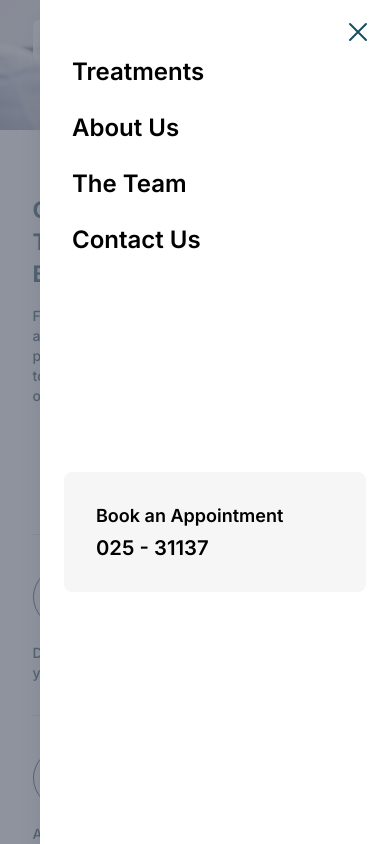
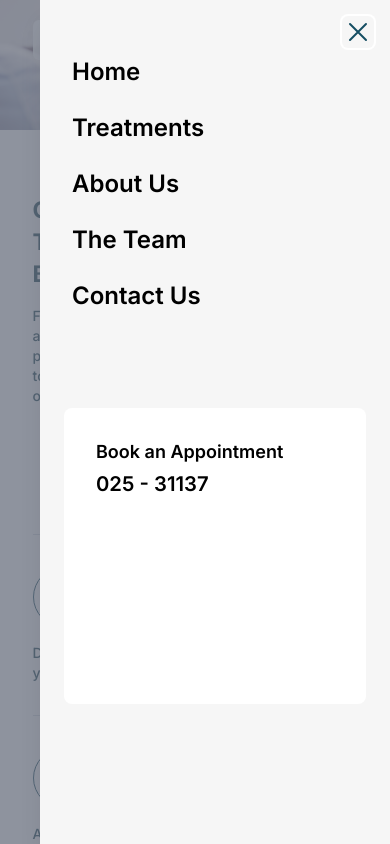
Before and after one commit to shanewmurphy/fermoy-dental-website, a Next.js app: page /Treatments in a window 390 px wide. Both pictures are taken after a click on the button "Menu". Shown: the top 844 px of the page. Built offline with nearby package versions, Linux system fonts and the light colour scheme.

Commit message:
Mobile Nav updates

```diff
--- a/app/components/Mobile-Nav.jsx
+++ b/app/components/Mobile-Nav.jsx
@@ -9,7 +9,9 @@ export default function MobileNav() {
     <div className="absolute top-5 left-0  right-0 mobile-nav antialiased">
       <div className="w-10/12 mx-auto flex justify-between items-center bg-white/90 py-2 px-4 backdrop-opacity-70 rounded-md">
         <div>
-          <LogoMobile />
+          <Link href="/">
+            <LogoMobile />
+          </Link>
         </div>
         <div>
           <div>
@@ -71,12 +73,18 @@ export default function MobileNav() {
                             </button>
                           </div>
                         </Transition.Child>
-                        <div className="flex h-full flex-col overflow-y-scroll bg-white py-6 shadow-xl">
+                        <div className="flex h-full flex-col overflow-y-scroll bg-lightBrown py-6 shadow-xl">
                           <div className="px-4 sm:px-6">
                             <Dialog.Title className="text-base font-semibold leading-6 text-gray-900"></Dialog.Title>
                           </div>
                           <div className="relative grid grid-rows-2 gap-4 mobile-nav-container">
                             <div className="py-8 px-8">
+                              <Link
+                                href="/"
+                                className="text-2xl block font-semibold mb-6"
+                              >
+                                Home
+                              </Link>
                               <Link
                                 href="Treatments"
                                 className="text-2xl block font-semibold mb-6"
@@ -102,8 +110,8 @@ export default function MobileNav() {
                                 Contact Us
                               </Link>
                             </div>
-                            <div className="grid h-72 content-end">
-                              <div className="bg-lightBrown m-6 p-8 rounded-lg">
+                            <div className="grid">
+                              <div className="bg-white m-6 p-8 rounded-lg">
                                 <h5 className="font-semibold mb-2">
                                   Book an Appointment
                                 </h5>
```
